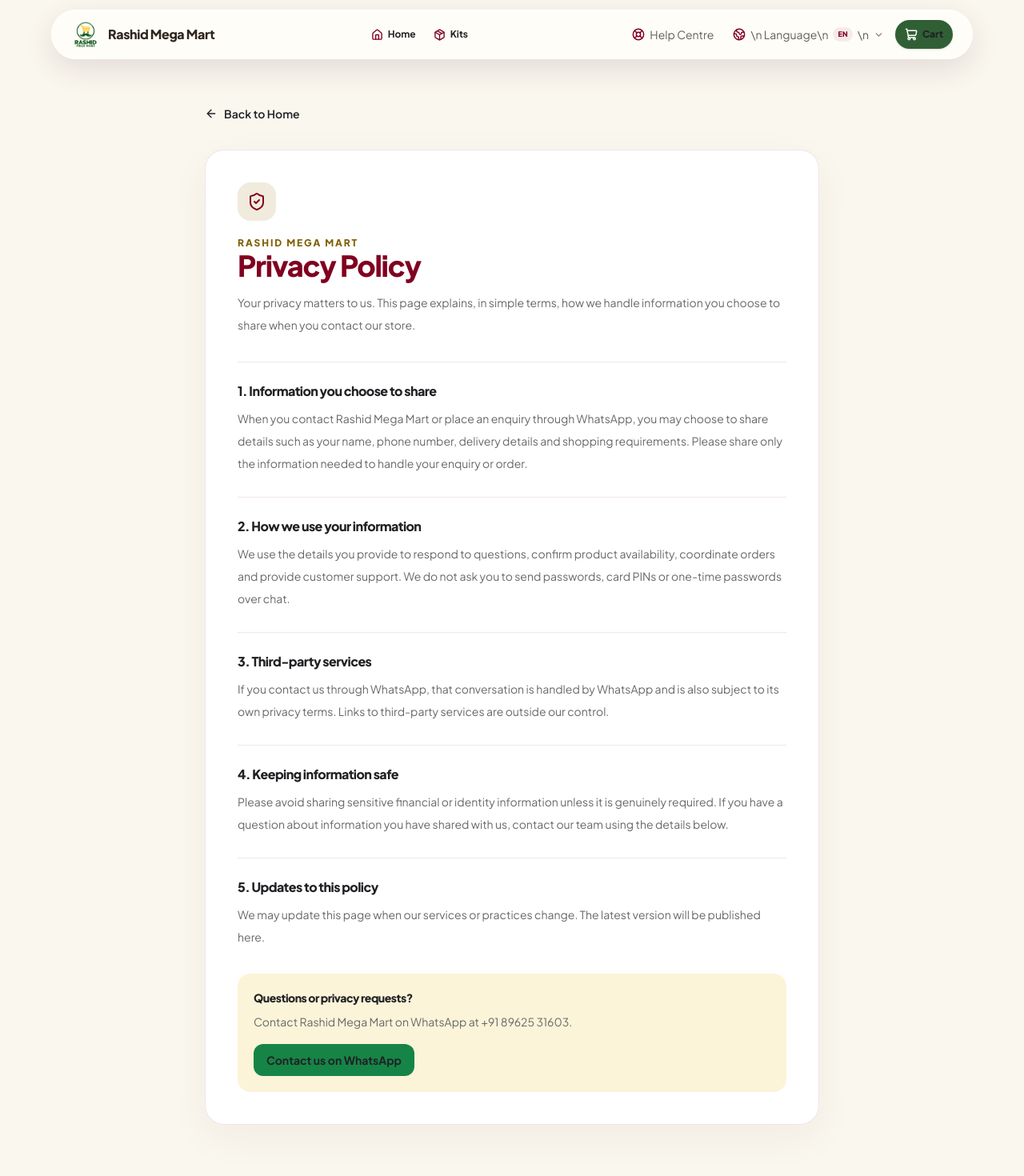
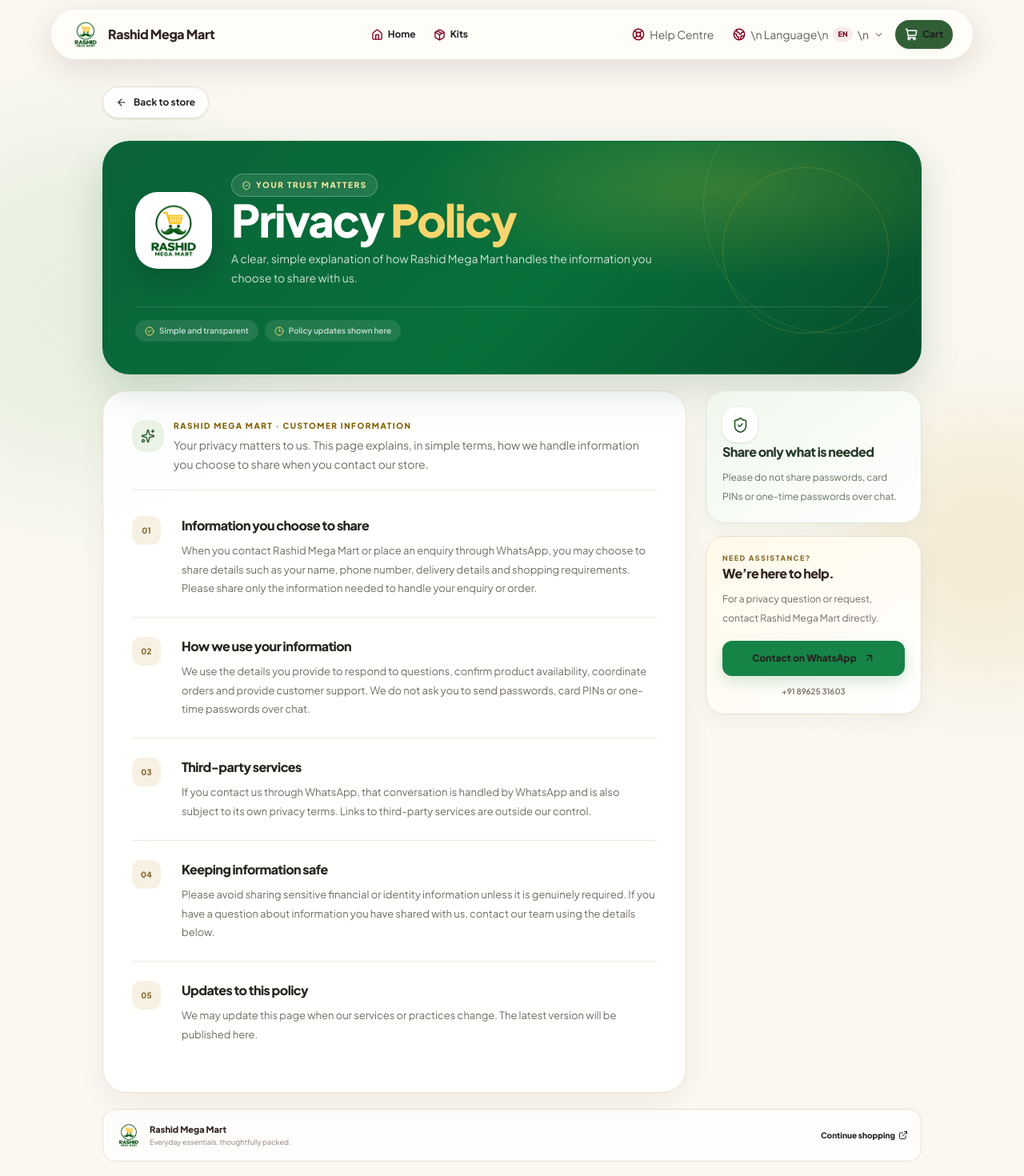
Before and after one commit to NoorTechnologies/rashidmegamartv0.1, a Next.js app: page /privacy-policy in a window 1280 px wide. Shown: the top 1470 px of the page at 80% size. Built offline with nearby package versions, Linux system fonts and the light colour scheme.

Commit message:
Add original Rashid Mega Mart branding to privacy policy

```diff
--- a/src/app/privacy-policy/page.tsx
+++ b/src/app/privacy-policy/page.tsx
@@ -1,62 +1,167 @@
+import Image from "next/image";
 import Link from "next/link";
-import { ArrowLeft, ShieldCheck } from "lucide-react";
+import {
+  ArrowLeft,
+  ArrowUpRight,
+  CheckCircle2,
+  Clock3,
+  ExternalLink,
+  ShieldCheck,
+  Sparkles,
+} from "lucide-react";
+
+export const metadata = {
+  title: "Privacy Policy | Rashid Mega Mart",
+  description:
+    "Read how Rashid Mega Mart handles the information you choose to share when contacting our store.",
+};
 
 const sections = [
   {
+    number: "01",
     title: "Information you choose to share",
     body: "When you contact Rashid Mega Mart or place an enquiry through WhatsApp, you may choose to share details such as your name, phone number, delivery details and shopping requirements. Please share only the information needed to handle your enquiry or order.",
   },
   {
+    number: "02",
     title: "How we use your information",
     body: "We use the details you provide to respond to questions, confirm product availability, coordinate orders and provide customer support. We do not ask you to send passwords, card PINs or one-time passwords over chat.",
   },
   {
+    number: "03",
     title: "Third-party services",
     body: "If you contact us through WhatsApp, that conversation is handled by WhatsApp and is also subject to its own privacy terms. Links to third-party services are outside our control.",
   },
   {
+    number: "04",
     title: "Keeping information safe",
     body: "Please avoid sharing sensitive financial or identity information unless it is genuinely required. If you have a question about information you have shared with us, contact our team using the details below.",
   },
   {
+    number: "05",
     title: "Updates to this policy",
     body: "We may update this page when our services or practices change. The latest version will be published here.",
   },
 ];
 
+const WHATSAPP_URL = "https://wa.me/918962531603";
+
 export default function PrivacyPolicyPage() {
   return (
-    <main className="min-h-screen bg-[#FAF7EF] px-4 py-10 text-[#202124] sm:px-6 sm:py-14">
-      <article className="mx-auto max-w-3xl">
-        <Link href="/" className="inline-flex items-center gap-2 text-sm font-semibold text-[#800020] transition hover:text-[#800020]">
-          <ArrowLeft size={16} /> Back to Home
+    <main className="relative isolate min-h-screen overflow-hidden bg-[#FAF8F1] px-3 pb-28 pt-5 text-[#24231F] sm:px-6 sm:pt-8 lg:px-8 lg:pb-16">
+      <div aria-hidden="true" className="pointer-events-none absolute -left-28 top-24 -z-10 size-72 rounded-full bg-[#D9E9D2]/55 blur-3xl sm:size-[26rem]" />
+      <div aria-hidden="true" className="pointer-events-none absolute -right-28 top-[28rem] -z-10 size-80 rounded-full bg-[#F1E3C5]/65 blur-3xl" />
+
+      <div className="mx-auto w-full max-w-5xl">
+        <Link
+          href="/"
+          className="inline-flex min-h-10 items-center gap-2 rounded-full border border-[#E7DFD0] bg-white/85 px-4 text-xs font-bold text-[#315F35] shadow-sm backdrop-blur transition hover:-translate-y-0.5 hover:border-[#C9DCC4] hover:shadow-md"
+        >
+          <ArrowLeft size={14} /> Back to store
         </Link>
-        <div className="mt-8 rounded-3xl border border-[#800020]/10 bg-white p-6 shadow-[0_16px_50px_rgba(70,40,30,0.05)] sm:p-10">
-          <div className="flex size-12 items-center justify-center rounded-2xl bg-[#F1EBDD] text-[#800020]">
-            <ShieldCheck size={24} />
+
+        <header className="relative mt-5 overflow-hidden rounded-[28px] border border-[#1D7545]/20 bg-[radial-gradient(ellipse_at_75%_20%,rgba(247,201,40,.20),transparent_35%),linear-gradient(135deg,#0A6338_0%,#08703A_55%,#064D2C_100%)] px-5 py-7 text-white shadow-[0_18px_48px_rgba(19,77,43,.18)] sm:mt-7 sm:rounded-[34px] sm:px-10 sm:py-10">
+          <div aria-hidden="true" className="pointer-events-none absolute -right-12 -top-20 size-64 rounded-full border border-white/10 sm:size-80" />
+          <div aria-hidden="true" className="pointer-events-none absolute -right-2 top-12 size-40 rounded-full border border-[#F7C928]/20 sm:right-10 sm:top-8 sm:size-52" />
+          <div className="relative flex flex-col items-center text-center sm:flex-row sm:items-center sm:gap-6 sm:text-left">
+            <div className="flex size-20 shrink-0 items-center justify-center rounded-[25px] border border-white/55 bg-white p-2.5 shadow-[0_12px_28px_rgba(0,0,0,.16)] sm:size-24 sm:rounded-[28px]">
+              <Image
+                src="/images/logo2.png"
+                alt="Rashid Mega Mart original logo"
+                width={88}
+                height={88}
+                priority
+                className="size-full object-contain"
+              />
             </div>
-          <p className="mt-5 text-xs font-extrabold uppercase tracking-[0.16em] text-[#806000]">Rashid Mega Mart</p>
-          <h1 className="mt-2 text-3xl font-black tracking-tight text-[#800020] sm:text-4xl">Privacy Policy</h1>
-          <p className="mt-3 text-sm leading-7 text-[#686868]">
+            <div className="mt-4 min-w-0 sm:mt-0">
+              <span className="inline-flex items-center gap-1.5 rounded-full border border-white/25 bg-white/10 px-3 py-1.5 text-[9px] font-extrabold uppercase tracking-[0.16em] text-[#F9E7A4] backdrop-blur sm:text-[10px]">
+                <ShieldCheck size={12} /> Your trust matters
+              </span>
+              <h1 className="mt-3 text-[clamp(2rem,7vw,3.5rem)] font-black leading-[1.02] tracking-[-0.055em]">
+                Privacy <span className="text-[#F7D66D]">Policy</span>
+              </h1>
+              <p className="mx-auto mt-2 max-w-xl text-[12px] leading-6 text-white/80 sm:mx-0 sm:text-sm">
+                A clear, simple explanation of how Rashid Mega Mart handles the information you choose to share with us.
+              </p>
+            </div>
+          </div>
+          <div className="relative mt-6 flex flex-wrap items-center justify-center gap-2 border-t border-white/15 pt-4 text-[9px] font-semibold text-white/75 sm:justify-start sm:text-[10px]">
+            <span className="inline-flex items-center gap-1.5 rounded-full bg-white/10 px-3 py-1.5"><CheckCircle2 size={12} className="text-[#F7D66D]" /> Simple and transparent</span>
+            <span className="inline-flex items-center gap-1.5 rounded-full bg-white/10 px-3 py-1.5"><Clock3 size={12} className="text-[#F7D66D]" /> Policy updates shown here</span>
+          </div>
+        </header>
+
+        <div className="mt-5 grid gap-5 lg:grid-cols-[minmax(0,1fr)_270px] lg:items-start lg:gap-6">
+          <article className="min-w-0 overflow-hidden rounded-[26px] border border-[#E9E1D2] bg-white/95 p-5 shadow-[0_12px_34px_rgba(57,45,24,.055)] sm:rounded-[30px] sm:p-8 lg:p-9">
+            <div className="flex items-start gap-3 border-b border-[#EEE8DD] pb-5">
+              <span className="flex size-10 shrink-0 items-center justify-center rounded-2xl bg-[#EAF3E6] text-[#315F35]">
+                <Sparkles size={18} />
+              </span>
+              <div>
+                <p className="text-[10px] font-black uppercase tracking-[0.15em] text-[#806000]">Rashid Mega Mart · Customer information</p>
+                <p className="mt-1 text-[12px] leading-6 text-[#716B62] sm:text-sm">
                   Your privacy matters to us. This page explains, in simple terms, how we handle information you choose to share when you contact our store.
                 </p>
-          <div className="mt-8 space-y-7">
-            {sections.map((section, index) => (
-              <section key={section.title} className="border-t border-[#800020]/10 pt-6">
-                <h2 className="text-base font-extrabold text-[#202124]">{index + 1}. {section.title}</h2>
-                <p className="mt-2 text-sm leading-7 text-[#686868]">{section.body}</p>
+              </div>
+            </div>
+
+            <div className="mt-2 divide-y divide-[#EEE8DD]">
+              {sections.map((section) => (
+                <section key={section.number} className="grid gap-2 py-5 sm:grid-cols-[46px_minmax(0,1fr)] sm:gap-4 sm:py-6">
+                  <span className="inline-flex size-9 items-center justify-center rounded-xl bg-[#F7F1E4] text-[10px] font-black tracking-wide text-[#8A6A2B]">
+                    {section.number}
+                  </span>
+                  <div className="min-w-0">
+                    <h2 className="text-[15px] font-extrabold tracking-[-0.02em] text-[#29251F] sm:text-base">{section.title}</h2>
+                    <p className="mt-2 text-[12px] leading-[1.8] text-[#716B62] sm:text-[13px]">{section.body}</p>
+                  </div>
                 </section>
               ))}
             </div>
-          <div className="mt-8 rounded-2xl bg-[#FAF0C8]/70 p-5">
-            <h2 className="text-sm font-extrabold text-[#202124]">Questions or privacy requests?</h2>
-            <p className="mt-2 text-sm leading-6 text-[#686868]">Contact Rashid Mega Mart on WhatsApp at +91 89625 31603.</p>
-            <a href="https://wa.me/918962531603" target="_blank" rel="noopener noreferrer" className="mt-4 inline-flex min-h-10 items-center justify-center rounded-xl bg-[#168447] px-4 py-2 text-sm font-bold text-white transition hover:bg-[#168447]">
-              Contact us on WhatsApp
+          </article>
+
+          <aside className="space-y-4 lg:sticky lg:top-24">
+            <div className="overflow-hidden rounded-[24px] border border-[#DCE8D7] bg-[linear-gradient(145deg,#F0F7EC,#FFFFFF)] p-5 shadow-[0_8px_24px_rgba(49,95,53,.06)]">
+              <div className="flex size-11 items-center justify-center rounded-2xl bg-white text-[#315F35] shadow-sm">
+                <ShieldCheck size={21} />
+              </div>
+              <h2 className="mt-4 text-base font-black text-[#263B2A]">Share only what is needed</h2>
+              <p className="mt-2 text-xs leading-6 text-[#687264]">
+                Please do not share passwords, card PINs or one-time passwords over chat.
+              </p>
+            </div>
+
+            <div className="rounded-[24px] border border-[#E9DFC9] bg-[linear-gradient(145deg,#FFF9E9,#FFFFFF)] p-5 shadow-[0_8px_24px_rgba(90,67,29,.055)]">
+              <p className="text-[9px] font-black uppercase tracking-[0.16em] text-[#8A6A2B]">Need assistance?</p>
+              <h2 className="mt-2 text-base font-black text-[#30251F]">We’re here to help.</h2>
+              <p className="mt-2 text-xs leading-6 text-[#716B62]">For a privacy question or request, contact Rashid Mega Mart directly.</p>
+              <a
+                href={WHATSAPP_URL}
+                target="_blank"
+                rel="noopener noreferrer"
+                className="mt-4 inline-flex min-h-11 w-full items-center justify-center gap-2 rounded-xl bg-[#168447] px-4 text-xs font-extrabold text-white shadow-[0_7px_18px_rgba(22,132,71,.18)] transition hover:-translate-y-0.5 hover:bg-[#106B38] hover:shadow-lg"
+              >
+                Contact on WhatsApp <ArrowUpRight size={15} />
               </a>
+              <p className="mt-3 text-center text-[10px] font-semibold text-[#746D62]">+91 89625 31603</p>
+            </div>
+          </aside>
+        </div>
+
+        <footer className="mt-5 flex flex-col items-center justify-between gap-3 rounded-2xl border border-[#E9E1D2] bg-white/75 px-4 py-4 text-center sm:flex-row sm:text-left">
+          <div className="flex items-center gap-2.5">
+            <Image src="/images/logo2.png" alt="" width={34} height={34} className="size-8 object-contain" />
+            <div>
+              <p className="text-[11px] font-black text-[#30251F]">Rashid Mega Mart</p>
+              <p className="text-[9px] text-[#8A8175]">Everyday essentials, thoughtfully packed.</p>
             </div>
           </div>
-      </article>
+          <Link href="/" className="inline-flex items-center gap-1 text-[10px] font-extrabold text-[#315F35] transition hover:text-[#800020]">
+            Continue shopping <ExternalLink size={12} />
+          </Link>
+        </footer>
+      </div>
     </main>
   );
 }
```
Lines whose indentation alone changed are shown as unchanged.
